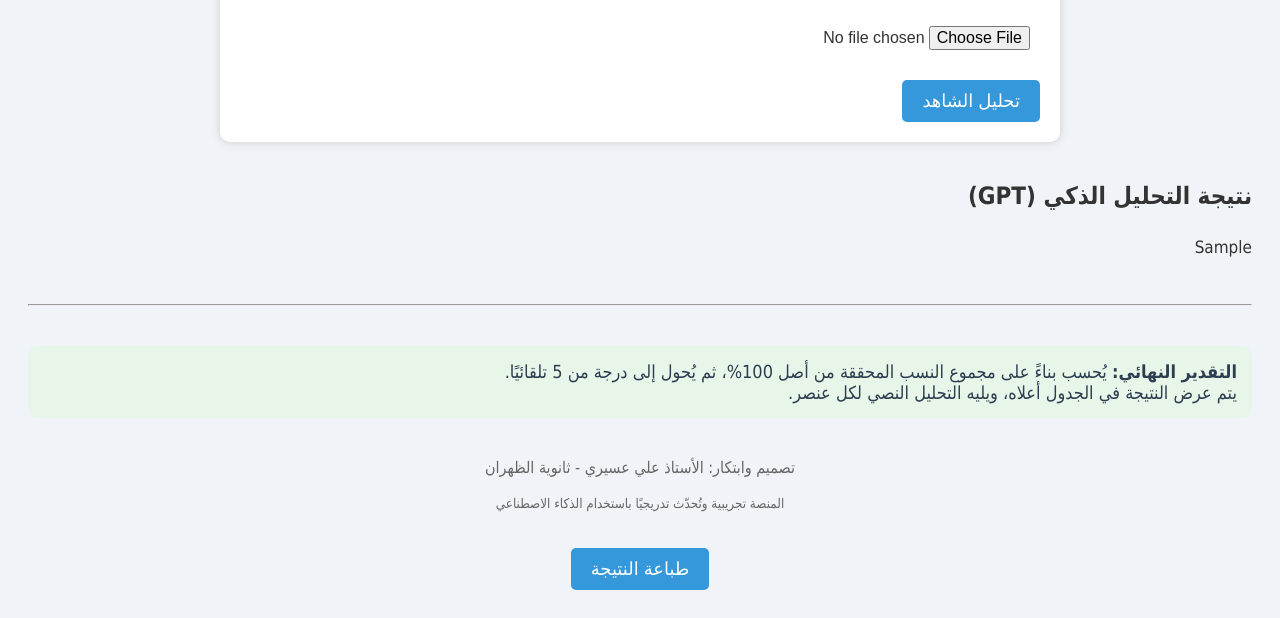
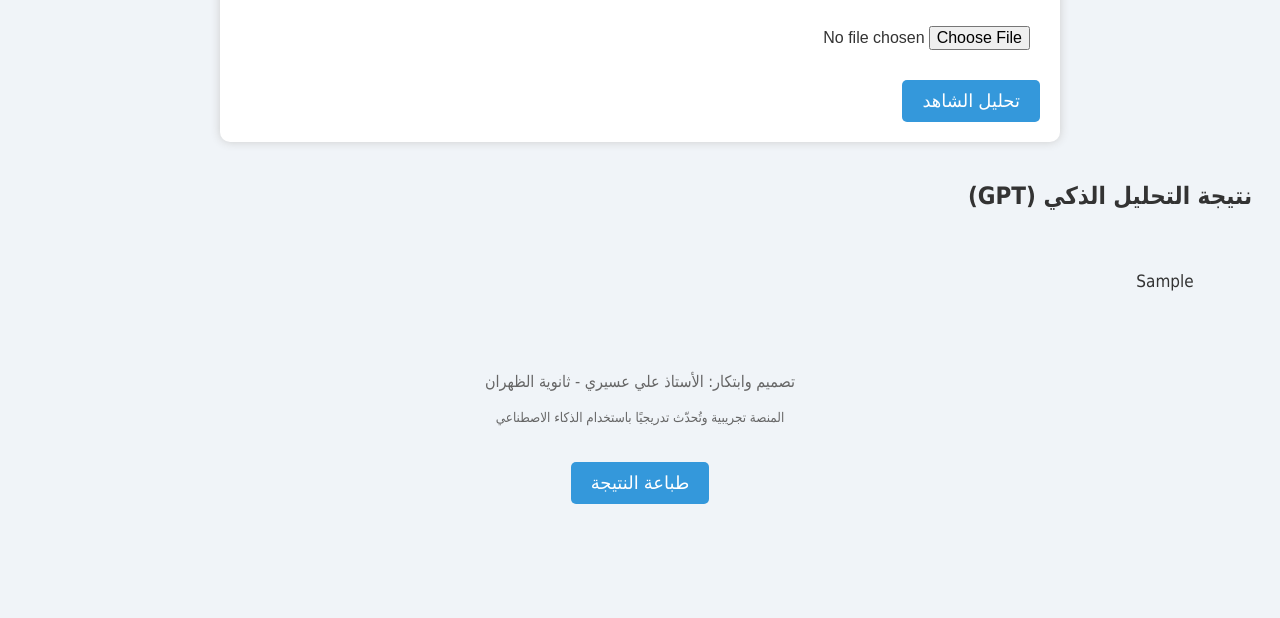
Before and after one commit to aliasiriiii/smart-ai, a Flask app: template templates/index.html in a window 1280 px wide. Shown: the part 1366-1984 px from the top of the page. After the commit the page ends 1870 px from the top, so only its background shows below. Run offline with Flask 3, Linux system fonts and the light colour scheme; the template is opened without the code that fills it: most values are stand-ins (such as "Sample title", 1, 10 or a date in 2020).

Commit message:
Update index.html

```diff
--- a/templates/index.html
+++ b/templates/index.html
@@ -136,12 +136,8 @@
     {% if gpt_result %}
     <div class="no-print">
         <h2 style="margin-top: 40px;">نتيجة التحليل الذكي (GPT)</h2>
-        <div style="white-space: pre-wrap; font-size: 17px; line-height: 2;">{{ gpt_result | safe }}</div>
-
-        <hr style="margin: 40px 0;">
-        <div style="font-size: 18px; color: #2c3e50; background: #e8f5e9; padding: 15px; border-radius: 10px;">
-            <strong>التقدير النهائي:</strong> يُحسب بناءً على مجموع النسب المحققة من أصل 100%، ثم يُحول إلى درجة من 5 تلقائيًا.<br>
-            يتم عرض النتيجة في الجدول أعلاه، ويليه التحليل النصي لكل عنصر.
+        <div style="white-space: pre-wrap; font-size: 17px; line-height: 2;">
+            {{ gpt_result | safe }}
         </div>
     </div>
     {% endif %}
```
